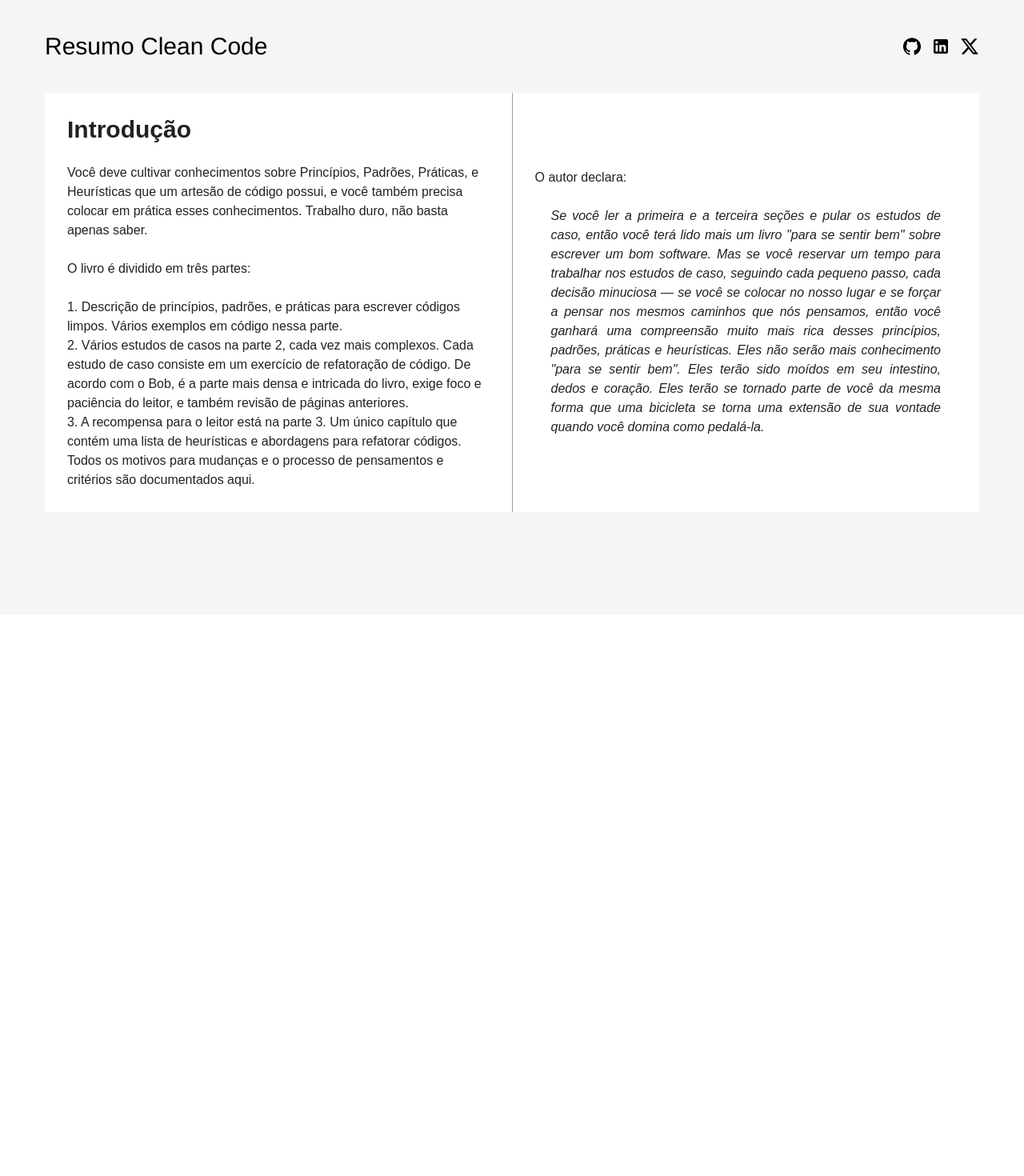
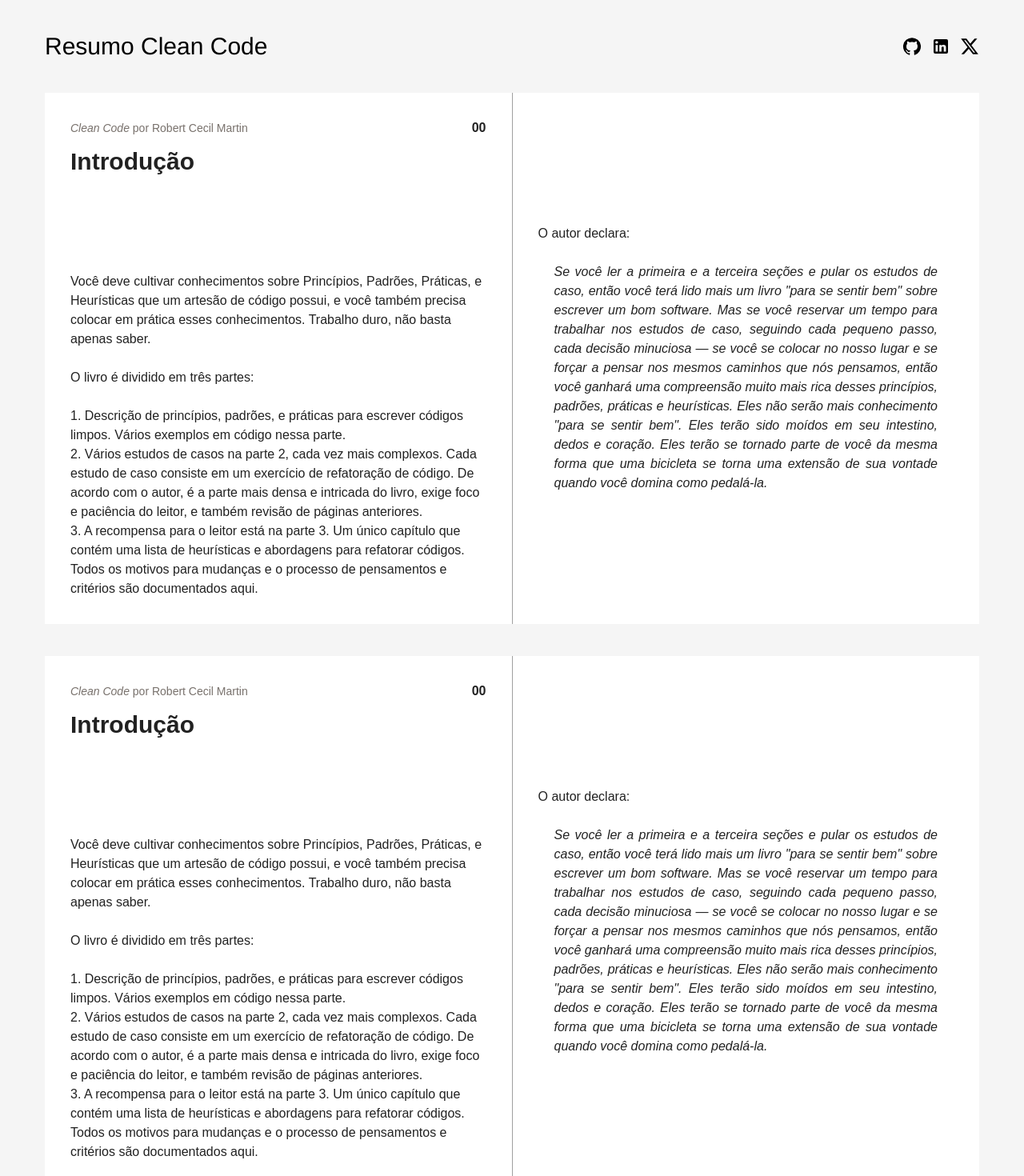
Before and after one commit to andrewunifei/personal-web-site, a Next.js app: page /cleanCode in a window 1280 px wide. Shown: the top 1470 px of the page at 80% size. Before the commit the page ends 800 px from the top, so only its background shows below. Built offline with nearby package versions, Linux system fonts and the light colour scheme; what @mui/material-nextjs would draw is missing.

Commit message:
[ADD] Continuation of content creation

```diff
--- a/src/app/cleanCode/components/CleanCodeSection.tsx
+++ b/src/app/cleanCode/components/CleanCodeSection.tsx
@@ -1,40 +1,10 @@
 import { Box, Paper, Divider } from "@mui/material"
+import Content from "./Content"
 
 export default function CleanCodeSection() {
     return (
-        <Box className="flex">
-            <Paper elevation={0} square={true} className="basis-1/2 p-7">
-                <h1 className="text-3xl font-extrabold">Introdução</h1>
-                <br />
-                <p>
-                    Você deve cultivar conhecimentos sobre Princípios, Padrões, Práticas, e Heurísticas que um artesão de código possui, e você também precisa colocar em prática esses conhecimentos. Trabalho duro, não basta apenas saber.
-                </p>
-                <br />
-                <p>
-                    O livro é dividido em três partes:
-                </p>
-                <br />
-                <p>
-                    1. Descrição de princípios, padrões, e práticas para escrever códigos limpos. Vários exemplos em código nessa parte.
-                </p>
-                <p>
-                    2. Vários estudos de casos na parte 2, cada vez mais complexos. Cada estudo de caso consiste em um exercício de refatoração de código. De acordo com o Bob, é a parte mais densa e intricada do livro, exige foco e paciência do leitor, e também revisão de páginas anteriores.
-                </p>
-
-                <p>
-                    3. A recompensa para o leitor está na parte 3. Um único capítulo que contém uma lista de heurísticas e abordagens para refatorar códigos. Todos os motivos para mudanças e o processo de pensamentos e critérios são documentados aqui.
-                </p>
-            </Paper>
-            <Divider orientation="vertical" className="bg-[#B5B5B5]" flexItem/>
-            <Paper elevation={0} square={true} className="basis-1/2 p-7 flex flex-col justify-center bg-[#000]">
-                <p>
-                    O autor declara:
-                </p>
-                <br />
-                <p className="italic px-5 text-justify">
-                Se você ler a primeira e a terceira seções e pular os estudos de caso, então você terá lido mais um livro "para se sentir bem" sobre escrever um bom software. Mas se você reservar um tempo para trabalhar nos estudos de caso, seguindo cada pequeno passo, cada decisão minuciosa — se você se colocar no nosso lugar e se forçar a pensar nos mesmos caminhos que nós pensamos, então você ganhará uma compreensão muito mais rica desses princípios, padrões, práticas e heurísticas. Eles não serão mais conhecimento "para se sentir bem". Eles terão sido moídos em seu intestino, dedos e coração. Eles terão se tornado parte de você da mesma forma que uma bicicleta se torna uma extensão de sua vontade quando você domina como pedalá-la.
-                </p>
-            </Paper>
+        <Box className="flex h-[700] mb-10">
+            <Content />
         </Box>
     )
 }
--- /dev/null
+++ b/src/app/cleanCode/components/Content.tsx
@@ -0,0 +1,44 @@
+import { Paper, Box, Divider } from "@mui/material"
+
+export default function Content() {
+    return (
+        <>
+            <Paper elevation={0} square={true} className="basis-1/2 p-8 h-full">
+                <Box className="flex justify-between items-center pb-3">
+                    <p className="text-stone-500 text-sm"><span className="italic">Clean Code</span> por Robert Cecil Martin</p>
+                    <p className="font-extrabold">00</p>
+                </Box>
+                <h1 className="text-3xl font-extrabold pb-24">Introdução</h1>
+                <br />
+                <p>
+                    Você deve cultivar conhecimentos sobre Princípios, Padrões, Práticas, e Heurísticas que um artesão de código possui, e você também precisa colocar em prática esses conhecimentos. Trabalho duro, não basta apenas saber.
+                </p>
+                <br />
+                <p>
+                    O livro é dividido em três partes:
+                </p>
+                <br />
+                <p>
+                    1. Descrição de princípios, padrões, e práticas para escrever códigos limpos. Vários exemplos em código nessa parte.
+                </p>
+                <p>
+                    2. Vários estudos de casos na parte 2, cada vez mais complexos. Cada estudo de caso consiste em um exercício de refatoração de código. De acordo com o autor, é a parte mais densa e intricada do livro, exige foco e paciência do leitor, e também revisão de páginas anteriores.
+                </p>
+
+                <p>
+                    3. A recompensa para o leitor está na parte 3. Um único capítulo que contém uma lista de heurísticas e abordagens para refatorar códigos. Todos os motivos para mudanças e o processo de pensamentos e critérios são documentados aqui.
+                </p>
+            </Paper>
+            <Divider orientation="vertical" className="bg-[#B5B5B5]" flexItem/>
+            <Paper elevation={0} square={true} className="basis-1/2 p-8 flex flex-col justify-center bg-[#000]">
+                <p>
+                    O autor declara:
+                </p>
+                <br />
+                <p className="italic px-5 text-justify">
+                Se você ler a primeira e a terceira seções e pular os estudos de caso, então você terá lido mais um livro "para se sentir bem" sobre escrever um bom software. Mas se você reservar um tempo para trabalhar nos estudos de caso, seguindo cada pequeno passo, cada decisão minuciosa — se você se colocar no nosso lugar e se forçar a pensar nos mesmos caminhos que nós pensamos, então você ganhará uma compreensão muito mais rica desses princípios, padrões, práticas e heurísticas. Eles não serão mais conhecimento "para se sentir bem". Eles terão sido moídos em seu intestino, dedos e coração. Eles terão se tornado parte de você da mesma forma que uma bicicleta se torna uma extensão de sua vontade quando você domina como pedalá-la.
+                </p>
+            </Paper>
+        </>
+    )
+}
--- a/src/app/cleanCode/page.tsx
+++ b/src/app/cleanCode/page.tsx
@@ -4,9 +4,10 @@
 
 export default function CleanCode() {
     return (
-        <div className="bg-[#F5F5F5] pb-32 px-8 h-full">
-            <Container maxWidth="xl" className="bg-[#F5F5F5]">
+        <div className="bg-[#F5F5F5] px-8 pb-64">
+            <Container maxWidth="xl" className="bg-[#F5F5F5] h-full">
                 <CleanCodeHeader />
+                <CleanCodeSection />
                 <CleanCodeSection />
             </Container>
         </div>
```
